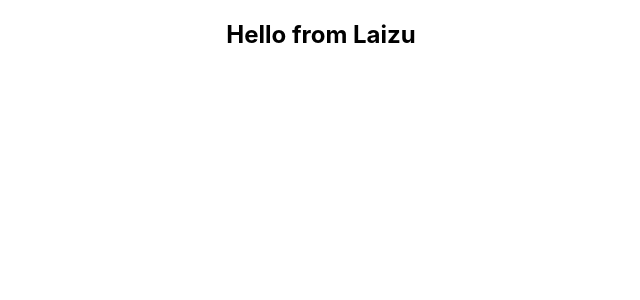
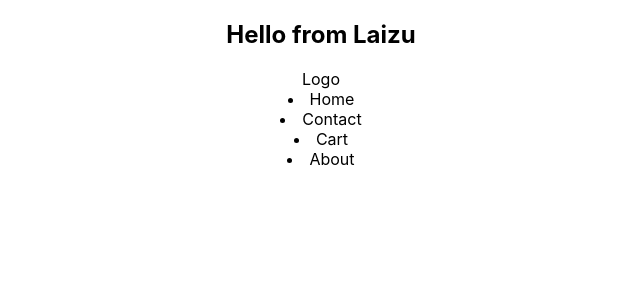
Before and after one commit to laizuakram1/search-products, a React (Create React App) app: page / in a window 1280 px wide. Shown: the top 300 px of the page, without its empty margins (319-959 px from the left). Built offline with nearby package versions, Linux system fonts and the light colour scheme.

Commit message:
menubar items

```diff
--- a/src/App.js
+++ b/src/App.js
@@ -1,10 +1,12 @@
 import logo from './logo.svg';
+import Menubar from './components/menubar/Menubar';
 import './App.css';
 
 function App() {
   return (
     <div className="App">
       <h2>Hello from  Laizu</h2>
+      <Menubar></Menubar>
     </div>
   );
 }
--- /dev/null
+++ b/src/components/menubar/Menubar.js
@@ -0,0 +1,19 @@
+import React from 'react';
+
+const Menubar = () => {
+    return (
+        <div>
+            <nav>
+                <div>Logo</div>
+                <div>
+                    <li>Home</li>
+                    <li>Contact</li>
+                    <li>Cart</li>
+                    <li>About</li>
+                </div>
+            </nav>
+        </div>
+    );
+};
+
+export default Menubar;
```
Also changed, not shown: src/components/menubar/Menubar.css (added).
